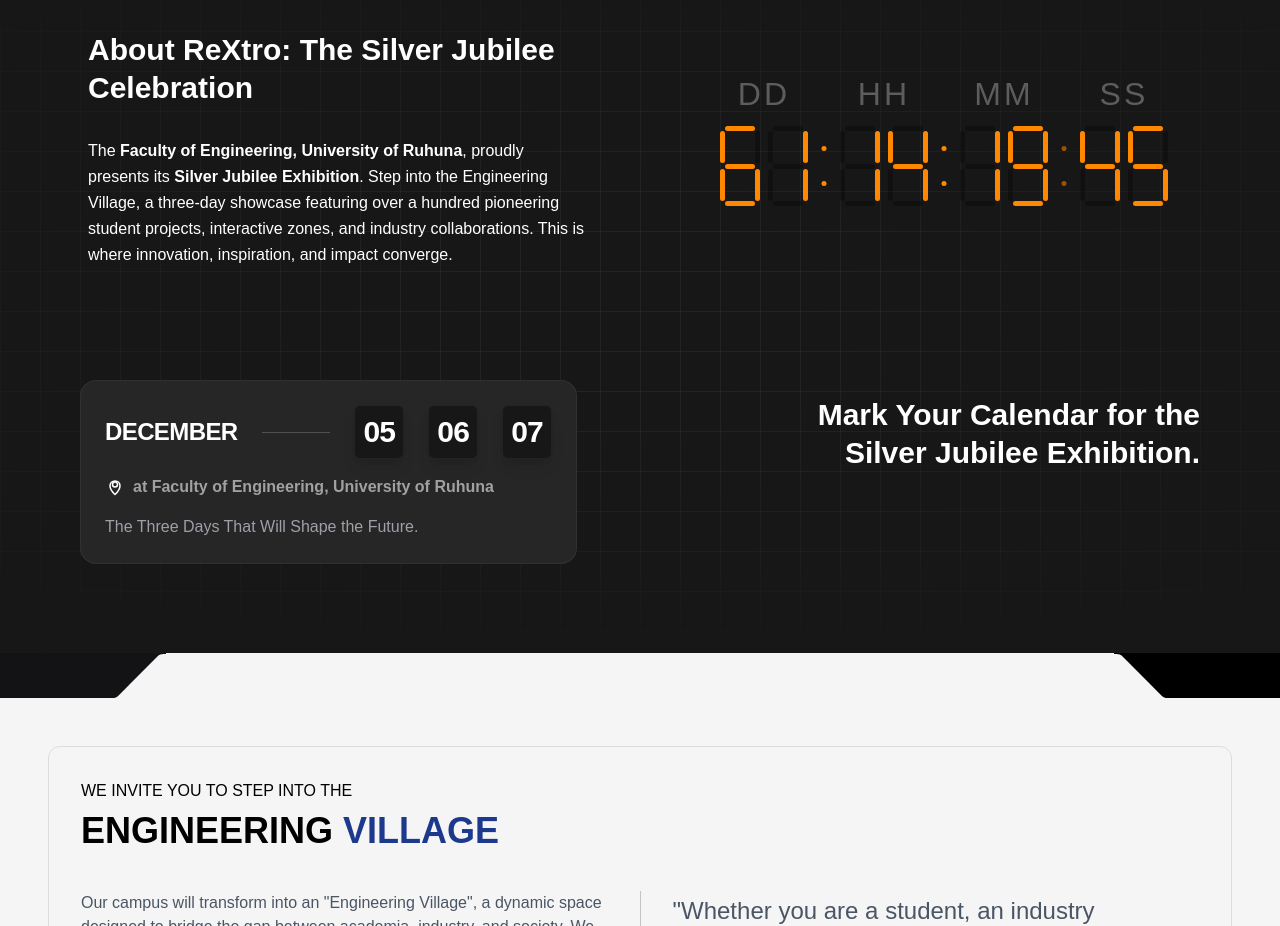
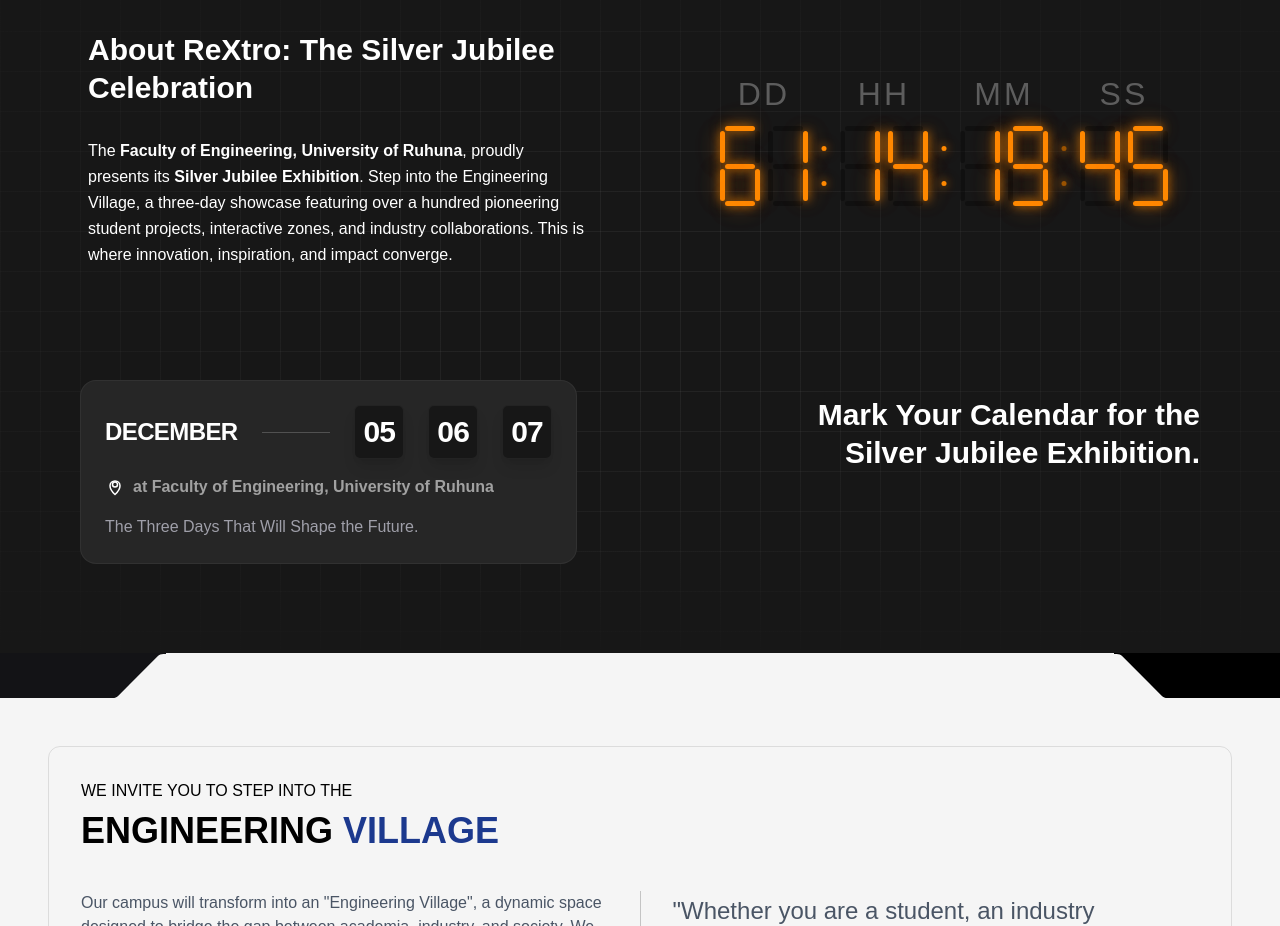
Before and after one commit to Rextro-Exhibition-2025/Rextro-Web-Main, a Next.js app: page / in a window 1280 px wide. Shown: the part 840-1766 px from the top of the page. Built offline with nearby package versions, Linux system fonts and the light colour scheme.

Commit message:
countdown glow added

```diff
--- a/src/components/common/Countdown.css
+++ b/src/components/common/Countdown.css
@@ -63,6 +63,9 @@
   width: 5px;
   background-color: #ff8800;
   position: absolute;
+  box-shadow:
+    0 0 8px rgba(255, 136, 0, 0.8),
+    0 0 16px rgba(255, 136, 0, 0.4);
 }
 
 .Colon--blink:before,
@@ -95,6 +98,10 @@
 .Segment--on {
   animation: fadeIn 0.4s ease-in;
   background-color: #ff8800;
+  box-shadow:
+    0 0 10px rgba(255, 136, 0, 0.8),
+    0 0 20px rgba(255, 136, 0, 0.4),
+    0 0 30px rgba(255, 136, 0, 0.2);
 }
 
 .Segment-A,
```
